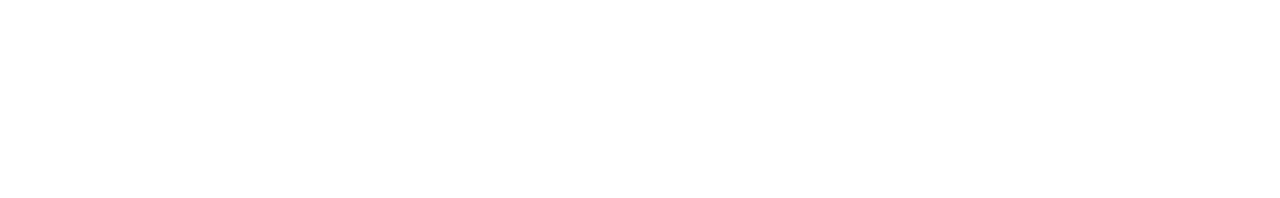
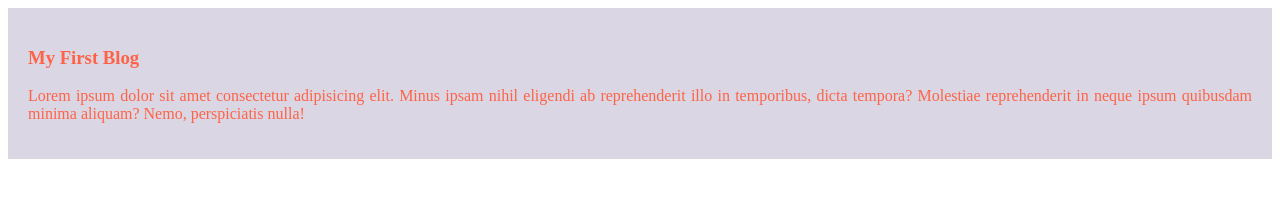
Before and after one commit to prayash231/my-simple-website, a plain HTML site: page index.html in a window 1280 px wide. Drawn offline with Linux system fonts and the light colour scheme.

Commit message:
added the first blog

```diff
--- a/index.html
+++ b/index.html
@@ -4,8 +4,14 @@
     <meta charset="UTF-8">
     <meta name="viewport" content="width=device-width, initial-scale=1.0">
     <title>My Simple Website</title>
+    <link rel="stylesheet" href="styles/blog.css">
 </head>
 <body>
-
+      <div>
+        <h3>My First Blog</h3>
+        <p>
+          Lorem ipsum dolor sit amet consectetur adipisicing elit. Minus ipsam nihil eligendi ab reprehenderit illo in temporibus, dicta tempora? Molestiae reprehenderit in neque ipsum quibusdam minima aliquam? Nemo, perspiciatis nulla!
+        </p>
+      </div>
 </body>
 </html>
--- /dev/null
+++ b/styles/blog.css
@@ -0,0 +1,8 @@
+div{
+    color: tomato;
+    background-color: rgb(218, 214, 227);
+    margin: 20px solid grey;
+    padding: 20px;
+    text-align: justify;
+    font-family: 'Times New Roman', Times, serif;
+}
```
